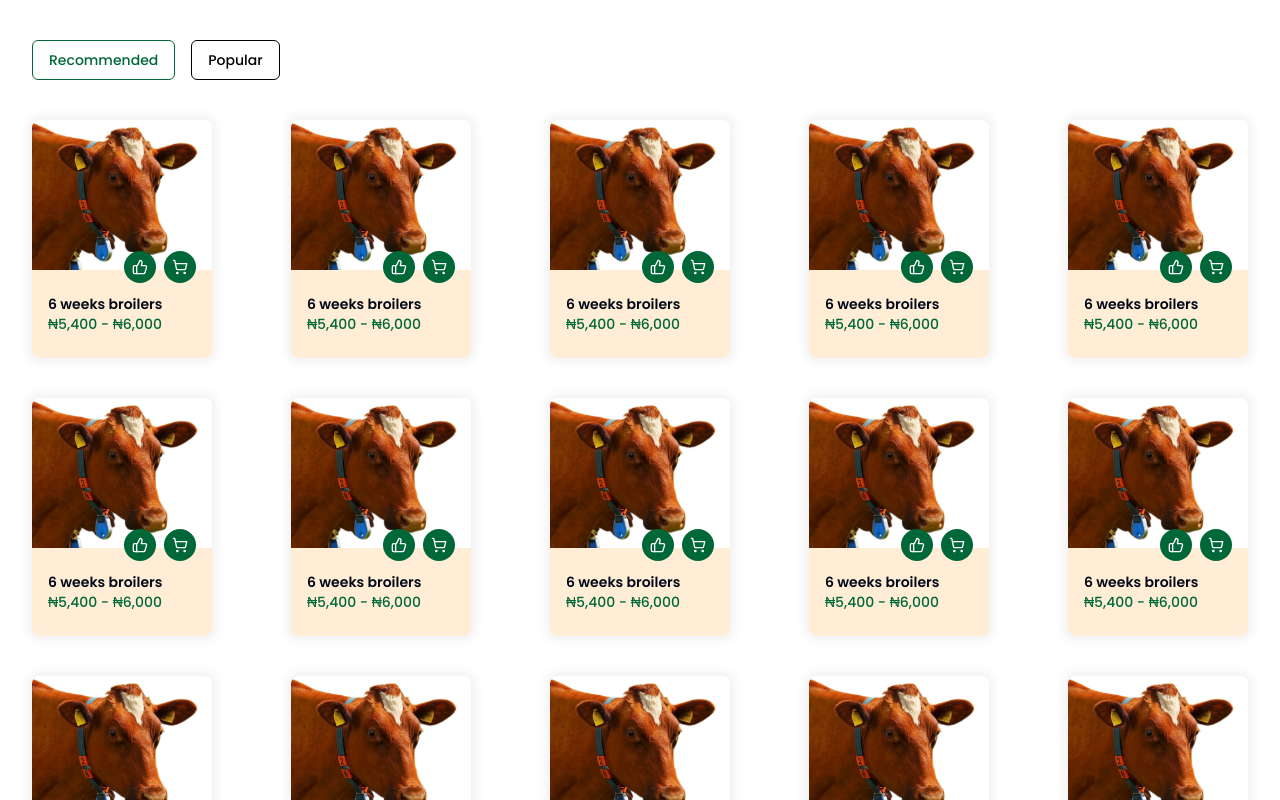
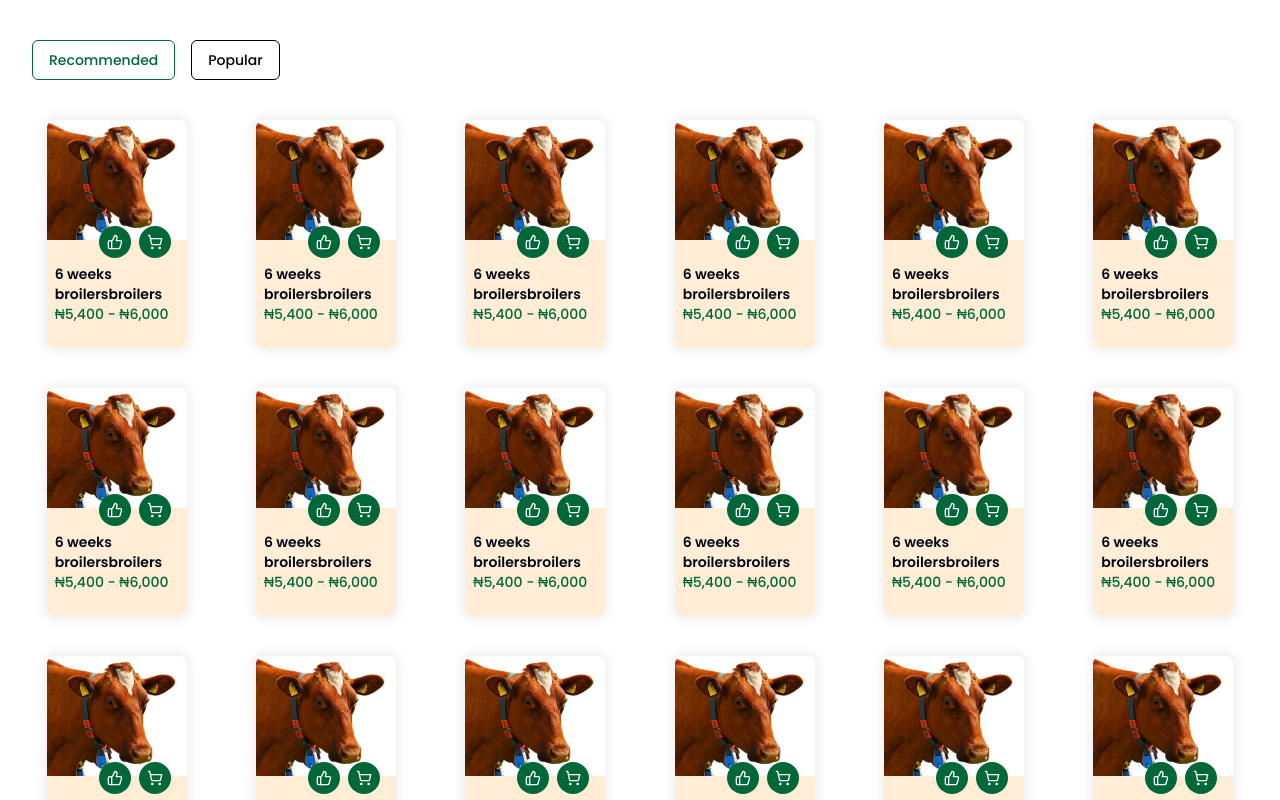
Before and after one commit to livestocx-ng/livestocx-marketplace, a Next.js app: page / in a window 1280 px wide. Shown: the part 800-1600 px from the top of the page. Built offline with nearby package versions, Linux system fonts and the light colour scheme; no server answers.

Commit message:
updated products UI setup[2]

```diff
--- a/src/app/(pages)/(public)/(routes)/components/home-products.tsx
+++ b/src/app/(pages)/(public)/(routes)/components/home-products.tsx
@@ -53,7 +53,7 @@ const HomeProducts = () => {
 			</div>
 
 			{/* <div className='flex justify-between items-center flex-wrap gap-6 mt-10'> */}
-			<div className='flex flex-wrap items-center w-full justify-between gap-y-10 gap-x-2 sm:gap-x-5 md:gap-x-10 mt-10'>
+			<div className='flex flex-wrap items-center w-full justify-around gap-y-10 gap-x-2 sm:gap-x-5 md:gap-x-10 mt-10'>
 				{[
 					1, 2, 3, 4, 5, 5, 6, 7, 8, 9, 10, 1, 2, 3, 4, 5, 5, 6, 7, 8,
 					9, 10,
--- a/src/app/(pages)/(public)/(routes)/sellers/components/home-sellers.tsx
+++ b/src/app/(pages)/(public)/(routes)/sellers/components/home-sellers.tsx
@@ -7,7 +7,7 @@ import SellerInfoCard from './seller-info-card';
 const HomeSellers = () => {
 	return (
 		<Fragment>
-			<div className='flex flex-wrap items-center justify-between w-full gap-y-4 md:gap-6 mt-10'>
+			<div className='flex flex-wrap items-center justify-evenly w-full gap-y-10 md:gap-6 mt-10'>
 				{[1, 2, 3, 4, 5, 12, 6, 7, 8, 9].map((item) => (
 					<SellerInfoCard key={item} />
 				))}
--- a/src/app/(pages)/(public)/(routes)/sellers/components/seller-info-card.tsx
+++ b/src/app/(pages)/(public)/(routes)/sellers/components/seller-info-card.tsx
@@ -9,11 +9,11 @@ const SellerInfoCard = () => {
 
 	return (
 		<Link
-        // onClick={() => {
-            // 	router.push('/sellers/IOSJWUI');
+			// onClick={() => {
+			// 	router.push('/sellers/IOSJWUI');
 			// }}
-            href={'/sellers/IOSJWUI'}
-			className='xs:w-[160px] sm:w-[300px] bg-green-100 flex flex-col justify-between relative cursor-pointer shadow__1 hover:shadow__2 rounded-lg px-4 py-5'
+			href={'/sellers/IOSJWUI'}
+			className='w-full sm:w-[300px] bg-green-100 flex flex-col justify-between relative cursor-pointer shadow__1 hover:shadow__2 rounded-lg px-4 py-5'
 		>
 			<div className='border-b border-b-main flex flex-col space-y-5 pb-2'>
 				<div className='flex justify-end'>
@@ -41,7 +41,7 @@ const SellerInfoCard = () => {
 					className='rounded-full'
 				/>
 
-				<div className='flex flex-row sm:flex-col sm:space-y-2'>
+				<div className='flex flex-row sm:flex-col space-x-5 sm:space-x-0 sm:space-y-2'>
 					<Button
 						type='button'
 						variant={'outline'}
--- a/src/app/(pages)/(public)/(routes)/sellers/page.tsx
+++ b/src/app/(pages)/(public)/(routes)/sellers/page.tsx
@@ -5,7 +5,7 @@ import HomeSellers from './components/home-sellers';
 const SellersPage = () => {
 	return (
 		<main className='bg-[#28312B]'>
-			<section className='md:h-[60vh] w-full bg-home flex flex-col items-center justify-center gap-y-16 pt-28 md:pt-0'>
+			<section className='md:h-[60vh] w-full bg-home flex flex-col items-center justify-center gap-y-16 pt-28 md:pt-0 pb-20 mb:pb-0'>
 				<h1 className='text-xl md:text-5xl font-medium text-white'>
 					Best <span className='text-green-600'>deals.</span>{' '}
 					Everything <span className='text-green-600'>Livestocx</span>
--- a/src/components/cards/product-card.tsx
+++ b/src/components/cards/product-card.tsx
@@ -8,13 +8,14 @@ const ProductCard = () => {
 	const router = useRouter();
 
 	return (
+		<div className='relative'>
 			<div
 				onClick={() => {
 					router.push('/U9IKL9101');
 				}}
-			className='w-[160px] sm:w-[180px] flex flex-col justify-between relative cursor-pointer shadow__1 rounded-lg'
+				className='w-[140px] sm:w-[140px] flex flex-col justify-between  cursor-pointer shadow__1 rounded-lg'
 			>
-			<div className='h-[150px] sm:h-[150px] relative rounded-t-lg'>
+				<div className='h-[120px] sm:h-[120px] relative rounded-t-lg'>
 					<Image
 						fill
 						alt='product'
@@ -23,17 +24,20 @@ const ProductCard = () => {
 					/>
 				</div>
 
-			<div className='flex flex-col justify-end bg-orange-100 px-4 py-6 rounded-b-lg'>
-				<div className='text-xs sm:text-sm font-semibold'>6 weeks broilers</div>
+				<div className='flex flex-col justify-end bg-orange-100 px-1 sm:px-2 py-6 rounded-b-lg'>
+					<div className='text-xs sm:text-sm font-semibold'>
+						6 weeks broilersbroilers
+					</div>
 					<div className='text-xs sm:text-sm text-main font-medium'>
 						&#8358;5,400 - &#8358;6,000
 					</div>
 				</div>
+			</div>
 
-			<div className='absolute right-14 bottom-[75px] flex items-center justify-center h-8 w-8 bg-main rounded-full'>
+			<div className='absolute right-14 bottom-[90px] flex items-center justify-center h-8 w-8 bg-main rounded-full'>
 				<ThumbsUp className='h-4 w-4 text-white' />
 			</div>
-			<div className='absolute right-4 bottom-[75px] flex items-center justify-center h-8 w-8 bg-main rounded-full'>
+			<div className='absolute right-4 bottom-[90px] flex items-center justify-center h-8 w-8 bg-main rounded-full'>
 				<ShoppingCartIcon className='h-4 w-4 text-white' />
 			</div>
 		</div>
--- a/tailwind.config.ts
+++ b/tailwind.config.ts
@@ -1,6 +1,6 @@
 /** @type {import('tailwindcss').Config} */
 module.exports = {
-  darkMode: ["class"],
+	darkMode: ['class'],
 	content: [
 		'./pages/**/*.{ts,tsx}',
 		'./components/**/*.{ts,tsx}',
@@ -8,74 +8,77 @@ module.exports = {
 		'./src/**/*.{ts,tsx}',
 	],
 	theme: {
+		// screens: {
+		// 	'xs': '380px',
+		// },
 		container: {
 			center: true,
-      padding: "2rem",
+			padding: '2rem',
 			screens: {
 				'xs': '380px',
-        "2xl": "1400px",
+				'2xl': '1400px',
 			},
 		},
 		extend: {
 			colors: {
-        main: "#006838",
-        border: "hsl(var(--border))",
-        input: "hsl(var(--input))",
-        ring: "hsl(var(--ring))",
-        background: "hsl(var(--background))",
-        foreground: "hsl(var(--foreground))",
+				main: '#006838',
+				border: 'hsl(var(--border))',
+				input: 'hsl(var(--input))',
+				ring: 'hsl(var(--ring))',
+				background: 'hsl(var(--background))',
+				foreground: 'hsl(var(--foreground))',
 				primary: {
-          DEFAULT: "hsl(var(--primary))",
-          foreground: "hsl(var(--primary-foreground))",
+					DEFAULT: 'hsl(var(--primary))',
+					foreground: 'hsl(var(--primary-foreground))',
 				},
 				secondary: {
-          DEFAULT: "hsl(var(--secondary))",
-          foreground: "hsl(var(--secondary-foreground))",
+					DEFAULT: 'hsl(var(--secondary))',
+					foreground: 'hsl(var(--secondary-foreground))',
 				},
 				destructive: {
-          DEFAULT: "hsl(var(--destructive))",
-          foreground: "hsl(var(--destructive-foreground))",
+					DEFAULT: 'hsl(var(--destructive))',
+					foreground: 'hsl(var(--destructive-foreground))',
 				},
 				muted: {
-          DEFAULT: "hsl(var(--muted))",
-          foreground: "hsl(var(--muted-foreground))",
+					DEFAULT: 'hsl(var(--muted))',
+					foreground: 'hsl(var(--muted-foreground))',
 				},
 				accent: {
-          DEFAULT: "hsl(var(--accent))",
-          foreground: "hsl(var(--accent-foreground))",
+					DEFAULT: 'hsl(var(--accent))',
+					foreground: 'hsl(var(--accent-foreground))',
 				},
 				popover: {
-          DEFAULT: "hsl(var(--popover))",
-          foreground: "hsl(var(--popover-foreground))",
+					DEFAULT: 'hsl(var(--popover))',
+					foreground: 'hsl(var(--popover-foreground))',
 				},
 				card: {
-          DEFAULT: "hsl(var(--card))",
-          foreground: "hsl(var(--card-foreground))",
+					DEFAULT: 'hsl(var(--card))',
+					foreground: 'hsl(var(--card-foreground))',
 				},
 			},
 			borderRadius: {
-        lg: "var(--radius)",
-        md: "calc(var(--radius) - 2px)",
-        sm: "calc(var(--radius) - 4px)",
+				lg: 'var(--radius)',
+				md: 'calc(var(--radius) - 2px)',
+				sm: 'calc(var(--radius) - 4px)',
 			},
 			keyframes: {
-        "accordion-down": {
-          from: { height: 0 },
-          to: { height: "var(--radix-accordion-content-height)" },
+				'accordion-down': {
+					from: {height: 0},
+					to: {height: 'var(--radix-accordion-content-height)'},
 				},
-        "accordion-up": {
-          from: { height: "var(--radix-accordion-content-height)" },
-          to: { height: 0 },
+				'accordion-up': {
+					from: {height: 'var(--radix-accordion-content-height)'},
+					to: {height: 0},
 				},
 			},
 			animation: {
-        "accordion-down": "accordion-down 0.2s ease-out",
-        "accordion-up": "accordion-up 0.2s ease-out",
+				'accordion-down': 'accordion-down 0.2s ease-out',
+				'accordion-up': 'accordion-up 0.2s ease-out',
 			},
 			backgroundImage: {
-        'home': "url('/home.jpg')"
-      }
+				home: "url('/home.jpg')",
 			},
 		},
-  plugins: [require("tailwindcss-animate")],
-}
+	},
+	plugins: [require('tailwindcss-animate')],
+};
```
Lines whose indentation alone changed are shown as unchanged.
